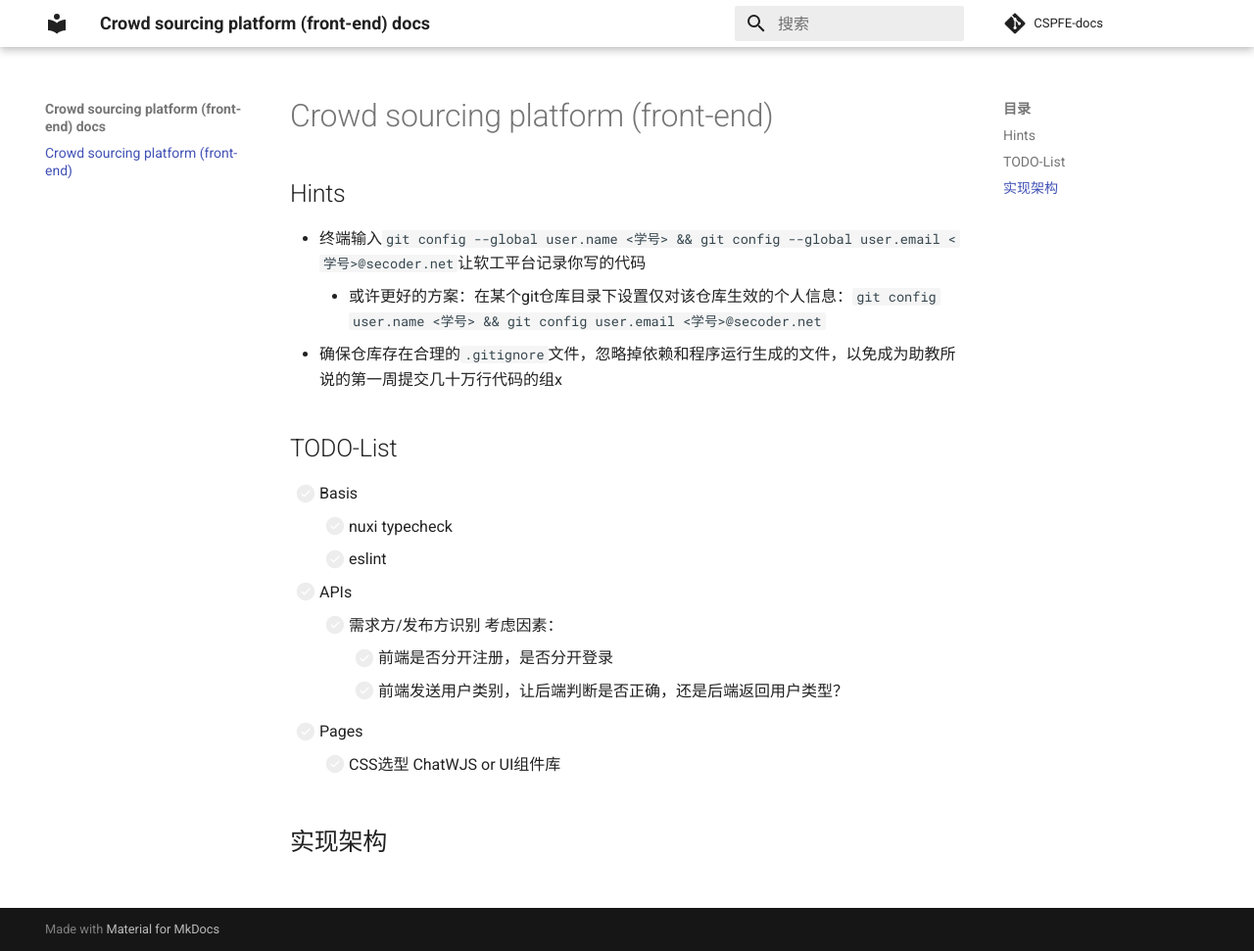
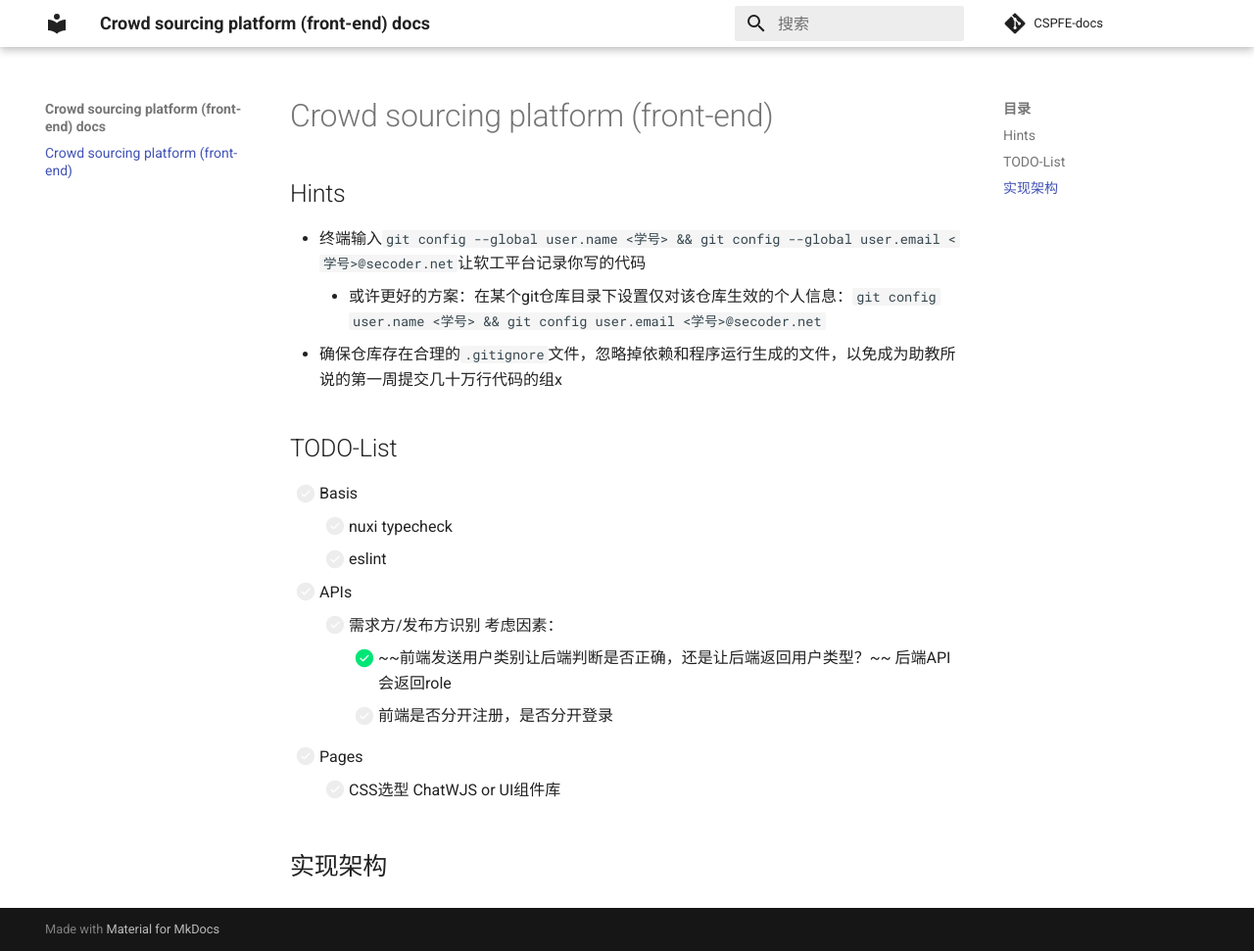
Before and after one commit to syniox/CSFE-docs, an MkDocs documentation site: the page built from docs/index.md, in a window 1280 px wide and 971 px high. Shown: the whole window at 98% size. Built offline with MkDocs 1.6.1 and Material for MkDocs 9.7.7, drawn with Linux system fonts in a browser that asks for light colours; comment, search, counter and statistics services are not loaded.

Commit message:
Update index.md

```diff
--- a/docs/index.md
+++ b/docs/index.md
@@ -13,8 +13,8 @@
     - [ ] eslint
 - [ ] APIs
     - [ ] 需求方/发布方识别 考虑因素：
+        - [x] ~~前端发送用户类别让后端判断是否正确，还是让后端返回用户类型？~~ 后端API会返回role
         - [ ] 前端是否分开注册，是否分开登录
-        - [ ] 前端发送用户类别，让后端判断是否正确，还是后端返回用户类型？
 - [ ] Pages
     - [ ] CSS选型 ChatWJS or UI组件库
 
```
